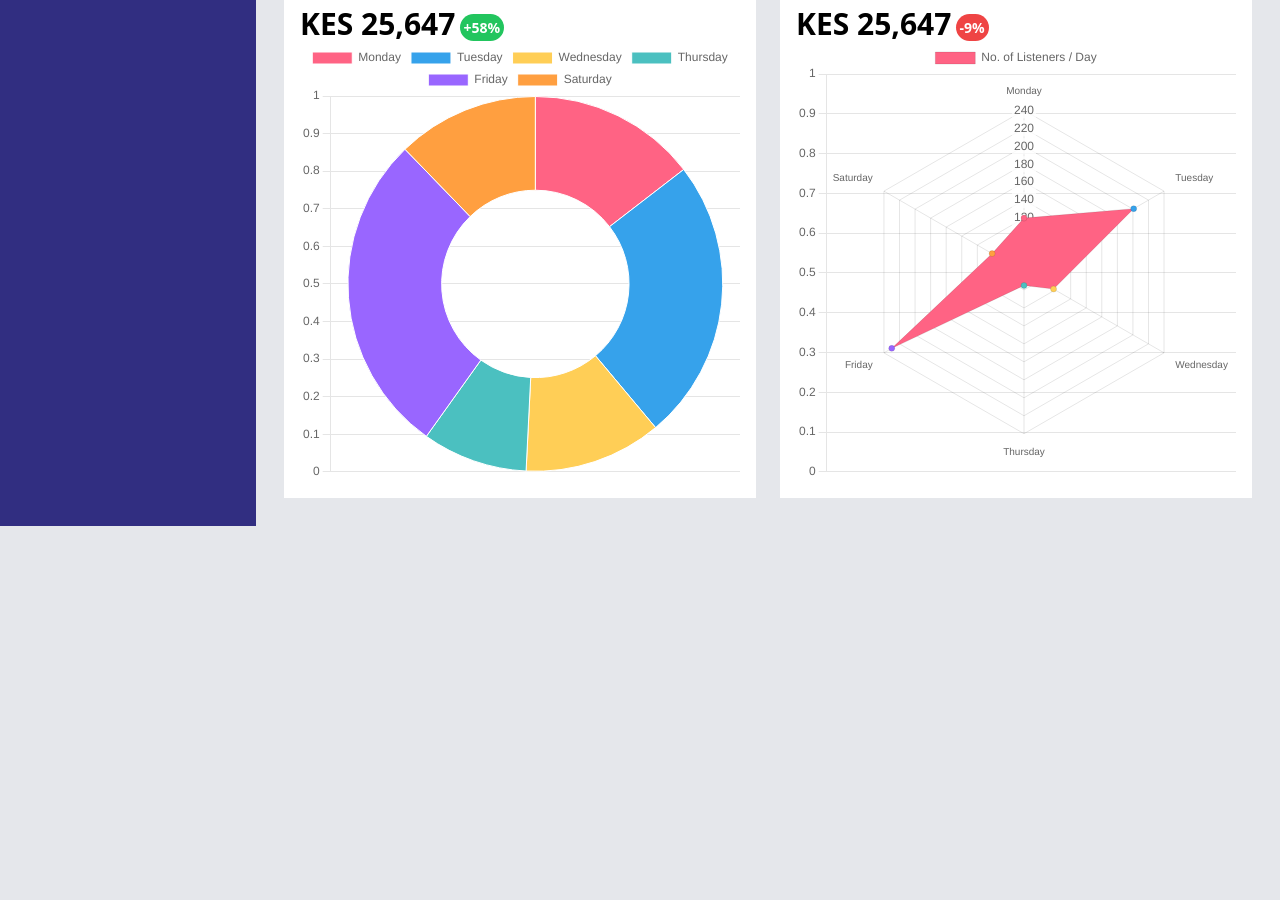
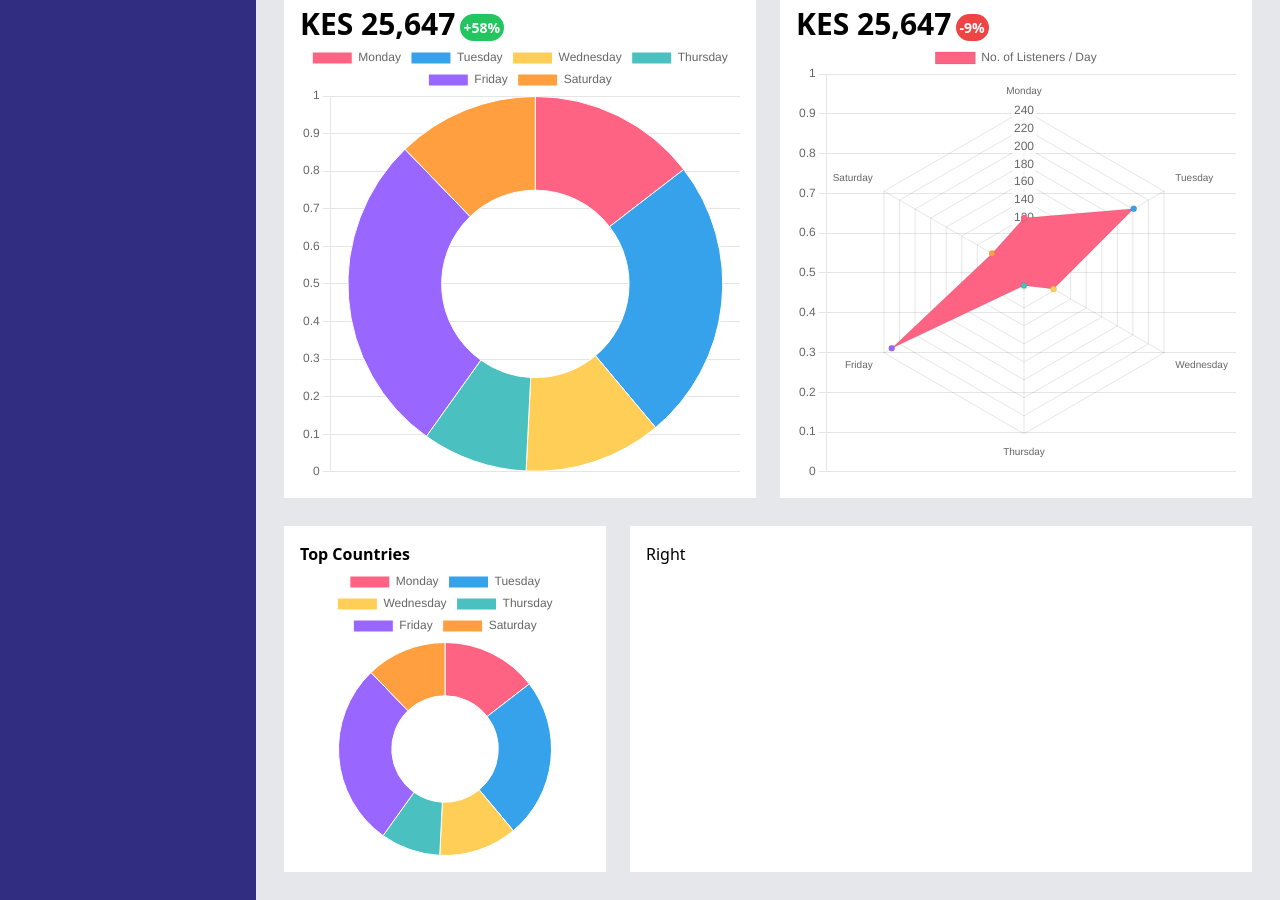
Before and after one commit to jaywes222/dashboard, a website: page public/index.html in a window 1280 px wide. Shown: the part 802-1702 px from the top of the page. Before the commit the page ends 1328 px from the top, so only its background shows below. Drawn offline with nearby package versions, Linux system fonts and the light colour scheme.

Commit message:
Bottom Card Container

```diff
--- a/public/index.html
+++ b/public/index.html
@@ -133,7 +133,7 @@
 
             <!-- Card Container 2 -->
             <section class="card-container flex m-7 space-x-6">
-                <!-- Card 1 -->
+                <!-- Card 3 -->
                 <div class="card w-1/2 bg-white p-4">
                     <!-- Top Content-->
                     <div><img src="https://via.placeholder.com/150" alt="" class="w-10 h-10"></div>
@@ -146,7 +146,7 @@
                     </div>
                 </div>
 
-                <!-- Card 2 -->
+                <!-- Card 4 -->
                 <div class="card w-1/2 bg-white p-4">
                     <!-- Top Content-->
                     <div><img src="https://via.placeholder.com/150" alt="" class="w-10 h-10"></div>
@@ -161,6 +161,18 @@
 
             </section>
 
+            <!-- Bottom Card Container-->
+            <section class="card-container flex m-7 space-x-6">
+                <!-- Card 1 -->
+                <div class="bg-white w-1/3 p-4 divide-y divide-gray-200">
+                    <div class="font-bold text-lg pb-4">Top Countries</div>
+                    <canvas id="chart-5" class="pt-4"></canvas>
+                </div>
+
+                <!-- Card 2 -->
+                <div class="bg-white w-2/3 p-4">Right</div>
+            </section>
+
         </section>
 
 
@@ -172,6 +184,7 @@
         const ctx2 = document.getElementById('chart-2').getContext('2d');
         const ctx3 = document.getElementById('chart-3').getContext('2d');
         const ctx4 = document.getElementById('chart-4').getContext('2d');
+        const ctx5 = document.getElementById('chart-5').getContext('2d');
 
         new Chart(ctx, {
             type: 'bar',
@@ -281,6 +294,29 @@
             }
         });
 
+        new Chart(ctx5, {
+            type: 'doughnut',
+            data: {
+                labels: ['Monday', 'Tuesday', 'Wednesday', 'Thursday', 'Friday', 'Saturday'],
+                datasets: [{
+                    label: 'No. of Listeners / Day',
+                    data: [120, 201, 98, 75, 230, 101],
+                    borderWidth: 1,
+                    backgroundColor: [
+                        'rgba(255,99, 132, 1)',
+                        'rgba(54, 162, 235, 1)',
+                        'rgba(255, 206, 86, 1)',
+                        'rgba(75, 192, 192, 1)',
+                        'rgba(153, 102, 255, 1)',
+                        'rgba(255, 159, 64, 1)',
+                    ],
+                }]
+            },
+            options: {
+                scales: {}
+            }
+        });
+
     </script>
 
 
```
Also changed, not shown: public/styles.css. Lines whose indentation alone changed are shown as unchanged.
